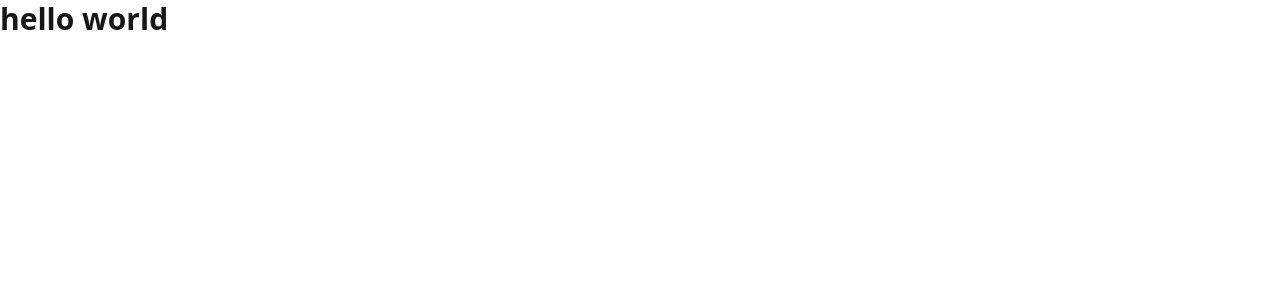
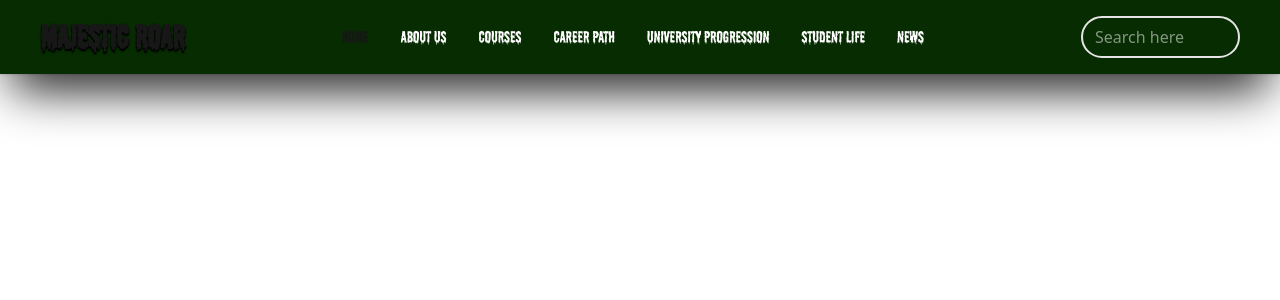
Before and after one commit to kithminiJayaweera/Hackthon-group-2, a React (Vite) app: page / in a window 1280 px wide. Shown: the top 300 px of the page. Built offline with nearby package versions, Linux system fonts and the light colour scheme.

Commit message:
fet:develop navbar

```diff
--- a/src/App.tsx
+++ b/src/App.tsx
@@ -1,8 +1,8 @@
+import NavItem from "./components/navbar/navItem";
+
 function App() {
   return (
-    <>
-      <h1 className="text-primary text-3xl">hello world</h1>
-    </>
+    <NavItem/>
   );
 }
 
--- a/src/components/navbar/navItem.tsx
+++ b/src/components/navbar/navItem.tsx
@@ -0,0 +1,155 @@
+import { useState, useEffect } from "react";
+
+// Image Imports
+// import LogoGIF from "../../assets/Majestic hero gif.gif";
+// import LionPaw from "../../assets/Lion paw.svg";
+
+
+
+export default function NavItem() {
+
+    const [isOpen, setIsOpen] = useState(false);
+    const [activeSection, setActiveSection] = useState("home");
+
+    const navLinks = [
+        { id: "home", lable: "Home" },
+        { id: "about", lable: "About Us" },
+        { id: "courses", lable: "Courses" },
+        { id: "careerPath", lable: "Career Path" },
+        { id: "university", lable: "University Progression" },
+        { id: "studentlife", lable: "Student Life" },
+        { id: "news", lable: "News" },
+    ];
+
+    const scrollToSection = (id: string) => {
+        const section = document.getElementById(id);
+        if (section) {
+            section.scrollIntoView({ behavior: "smooth" });
+            setIsOpen(false); // close menu on mobile
+        }
+    };
+
+    useEffect(() => {
+        const handleScroll = () => {
+            const scrollPosition = window.scrollY + 100;
+            for (const { id } of navLinks) {
+                const section = document.getElementById(id);
+                if (section) {
+                    const sectionTop = section.offsetTop;
+                    const sectionHeight = section.offsetHeight;
+                    if (
+                        scrollPosition >= sectionTop &&
+                        scrollPosition < sectionTop + sectionHeight
+                    ) {
+                        setActiveSection(id);
+                        break;
+                    }
+                }
+            }
+        };
+
+        window.addEventListener("scroll", handleScroll);
+        handleScroll(); // Initial check
+        return () => window.removeEventListener("scroll", handleScroll);
+    }, []);
+
+    // Menu Items (shared for desktop + mobile)
+    const renderLinks = () =>
+        navLinks.map(({ id, lable }) => (
+            <li key={id} className="relative">
+                <button onClick={() => scrollToSection(id)}
+                    className={`Shlop cursor-pointer transition
+                        ${activeSection === id ?
+                            "text-primary"
+                            : "text-background hover:text-primary"
+                        }`}
+                >
+                    {lable}
+                </button>
+                {activeSection === id && (
+                    <span className="text-primary"></span>
+                )}
+            </li>
+        ))
+
+
+
+    return (
+        <>
+
+
+            <nav className="fixed flex items-center justify-between w-full shadow-sm bg-[#072c01] z-50">
+                <div className="max-width flex items-center justify-between w-full md:px-[40px] 3xl:px-[160px] 2xl:px-[100px] px-[16px] py-[26px] md:py-[16px] shadow-2xl shadow-black">
+                    {/* Logo */}
+                    <div className="flex items-center gap-[12px] md:gap-[16px] lg:gap-[8px]">
+                        {/* <motion.img
+                            src={Logo}
+                            alt="Logo"
+                            className="w-[40px] h-[40px] md:w-[48px] md:h-[48px] lg:w-[64px] lg:h-[64px]"
+                            animate={{
+                                scale: [1, 1.05, 1], // optional: small pulse
+                            }}
+                            transition={{
+                                duration: 2,
+                                repeat: Infinity,
+                                ease: "easeInOut"
+                            }}
+                        /> */}
+                        {/* <img src={LogoGIF} alt="Logo" className="w-[40px] h-[40px] md:w-[48px] md:h-[48px] lg:w-[80px] lg:h-[80px]" /> */}
+                        <h1 className="Shlop text-[20px] sm:text-[24px] md:text-[32px] lg:text-[24px] xl:text-[32px] 2xl:text-[32px] text-primary text-shadow-sm text-shadow-black">
+                            Majestic Roar
+                        </h1>
+                    </div>
+                    <button
+                        className="lg:hidden flex flex-col gap-1 p-2 bg-primary rounded"
+                        onClick={() => setIsOpen(!isOpen)}
+                        aria-label="Toggle menu"
+                    >
+                        <span className={`w-6 h-0.5 bg-black transition-all ${isOpen ? 'rotate-45 translate-y-1.5' : ''}`}></span>
+                        <span className={`w-6 h-0.5 bg-black transition-all ${isOpen ? 'opacity-0' : ''}`}></span>
+                        <span className={`w-6 h-0.5 bg-black transition-all ${isOpen ? '-rotate-45 -translate-y-1.5' : ''}`}></span>
+                    </button>
+
+                    {/* Desktop Menu */}
+                    <ul className="hidden lg:flex gap-3 lg:gap-2 xl:gap-8 text-[14px] lg:text-[14px] xl:text-[16px] 2xl:text-[16px] text-shadow-sm text-shadow-black">
+                        {renderLinks()}
+                    </ul>
+
+                    {/* Desktop Button */}
+                    <div className="relative hidden lg:block">
+
+                        <div
+
+                        >
+
+                            <input
+                                type="text"
+                                placeholder="Search here"
+                                className="border-2 font-shlop text-[14px] lg:text-[16px] h-[36px] w-[140px] lg:h-[42px] lg:w-[159px] px-3 rounded-3xl cursor-pointer focus:outline-none focus:ring-2 focus:ring-primary text-white"
+                            />
+
+                        </div>
+                    </div>
+                </div>
+
+                {/* Mobile Menu Overlay */}
+                <div className={`lg:hidden fixed top-[80px] left-0 w-full h-auto bg-card transform transition-transform duration-300 ${isOpen ? 'translate-x-0' : '-translate-x-full'}`}>
+                    <div className="flex flex-col justify-center items-center h-full">
+                        <ul className="flex flex-col gap-6 p-6 font-cute-dino text-[20px] text-center">
+                            {renderLinks()}
+                        </ul>
+
+                        {/* Mobile Input Field */}
+                        <div className="p-6 mt-auto">
+                            <input
+                                type="text"
+                                placeholder="Enter your text..."
+                                className="border-2 font-cute-dino text-[16px] h-[48px] w-[159px] px-3 rounded cursor-pointer focus:outline-none focus:ring-2 focus:ring-primary"
+                            />
+                        </div>
+                    </div>
+                </div>
+            </nav>
+        </>
+    );
+}
--- a/src/index.css
+++ b/src/index.css
@@ -2,6 +2,17 @@
 @import 'tw-animate-css';
 
 @custom-variant dark (&:is(.dark *));
+
+@font-face {
+  font-family: 'Shlop';
+  src: url('/fonts/shlop rg.otf') format('opentype');
+  font-weight: normal;
+  font-style: normal;
+}
+
+.Shlop {
+  font-family: 'Shlop', sans-serif;
+}
 
 @theme inline {
   /* Existing radius variables */
```
Also changed, not shown: public/fonts/shlop rg.otf (added).
